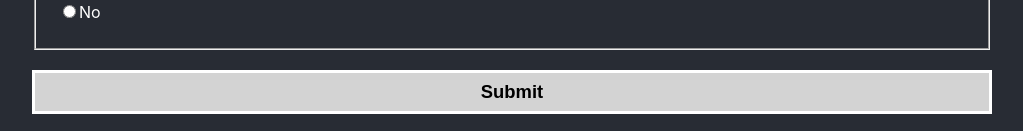
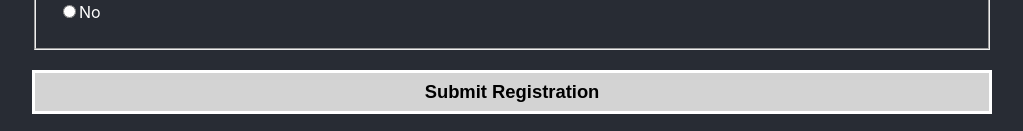
Before and after one commit to kristenkinnearohlmann/breeze-lakes-point-frontend, a React (Create React App) app: page /registration in a window 1280 px wide. Shown: the part 939-1070 px from the top of the page, without its empty margins (128-1151 px from the left). Built offline with nearby package versions, Linux system fonts and the light colour scheme; a web font is replaced by a local one.

Commit message:
Updated submit button text

```diff
--- a/src/components/Registration.js
+++ b/src/components/Registration.js
@@ -227,7 +227,7 @@ class Registration extends Component {
                         </fieldset>
                     </div>
                     <div id="submit-reg">
-                        <input type="submit" />
+                        <input type="submit" value="Submit Registration" />
                     </div>
                 </form>
             </div>
```
